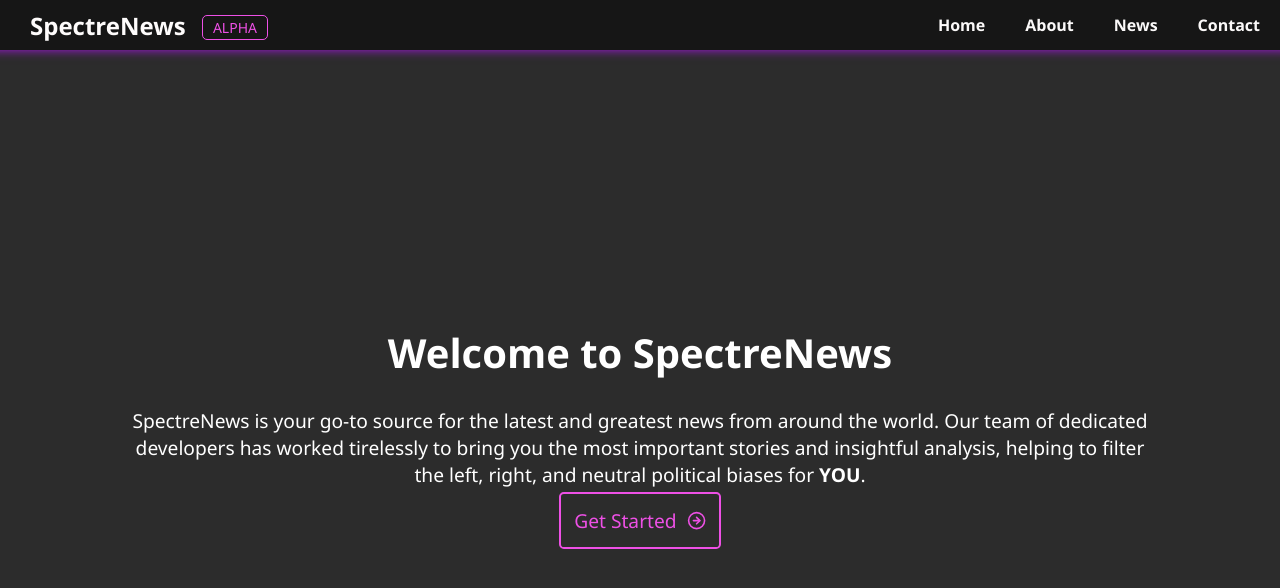
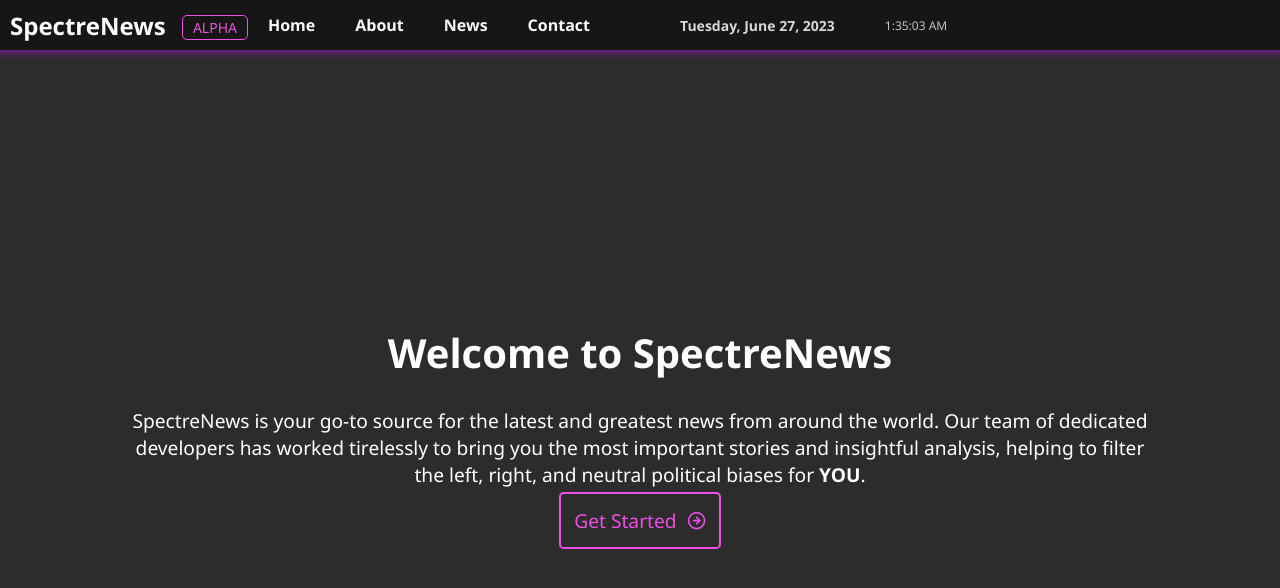
Before and after one commit to FlexTechDev/Spectre-News, a React (Create React App) app in the folder spectre-news/: page / in a window 1280 px wide. Shown: the top 588 px of the page. Built offline with nearby package versions, Linux system fonts and the light colour scheme.

Commit message:
Date and time

```diff
--- a/spectre-news/src/bar/Bar.css
+++ b/spectre-news/src/bar/Bar.css
@@ -5,23 +5,30 @@
   width: 100%;
   background: rgb(22, 22, 22);
   display: flex;
-  justify-content: space-between;
+  justify-content: flex-start; /* Align content to the left */
   align-items: center;
   padding: 0 20px;
   box-shadow: 0 0 10px #a617e4;
-  z-index: 3; /* Add this line */
+  z-index: 3;
 }
 
 .app-name {
-  margin-left: 30px;
+  margin-left: 10px; /* Adjust the margin as needed */
   font-size: 24px;
   font-weight: bold;
   color: rgb(254, 252, 252);
+  text-align: left;
+}
+
+.alpha-logo {
+  margin-left: 10px; /* Adjust the margin as needed */
+  margin-right: 10px; /* Adjust the margin as needed */
 }
 
 .navigation {
   display: flex;
   position: relative;
+  align-items: center;
 }
 
 .nav-link {
@@ -50,7 +57,7 @@
   background-color: white;
   box-shadow: 0px 2px 5px rgba(0, 0, 0, 0.1);
   position: relative;
-  margin-right:30px; /* Add this line */
+  margin-right: 20px;
 }
 
 .search-input {
@@ -83,14 +90,13 @@
   background-color: rgb(22, 22, 22);
   color: #ee50e6;
   font-weight: bold;
-  box-shadow: 0px 8px 16px 0px rgba(0,0,0,0.2);
+  box-shadow: 0px 8px 16px 0px rgba(0, 0, 0, 0.2);
   z-index: 1;
 }
 
-.dropdown-content p{
+.dropdown-content p {
   font-size: 15px;
 }
-
 
 .dropdown:hover .dropdown-content {
   display: block;
@@ -98,11 +104,24 @@
 
 .beta-tag {
   border: 1px solid #ee50e6;
-  color: #ee50e6; /* black text */
-  font-weight: 500; /* bold text */
-  margin-left: 10px; /* space to the left */
-  padding: 2px 10px; /* padding inside the tag */
-  border-radius: 5px; /* rounded corners */
-  font-size: 14px; /* font size smaller than logo text */
-  vertical-align: middle; /* aligns the tag with the logo text */
+  color: #ee50e6;
+  font-weight: 500;
+  margin-left: 10px;
+  padding: 2px 10px;
+  border-radius: 5px;
+  font-size: 14px;
+  vertical-align: middle;
 }
+.date {
+  font-size: 14px;
+  font-weight: bold;
+  color: rgb(217, 214, 214);
+  margin-left: 70px; /* Adjust the value as needed */
+  margin-right: 20px;
+}
+.time {
+  font-size: 12px;
+  color: rgb(199, 194, 194);
+  margin-left: 30px; /* Adjust the value as needed */
+  margin-right: 20px;
+}
--- a/spectre-news/src/bar/Bar.js
+++ b/spectre-news/src/bar/Bar.js
@@ -1,8 +1,32 @@
-import React from "react";
+import React, { useState, useEffect } from "react";
 import "./Bar.css";
 import { Link } from "react-router-dom";
 
-const Bar = ({search, searchQuery, onSearchQueryChange }) => {
+const Bar = ({ search, searchQuery, onSearchQueryChange }) => {
+  const [currentDate, setCurrentDate] = useState("");
+  const [currentTime, setCurrentTime] = useState("");
+
+  useEffect(() => {
+    const updateDateTime = () => {
+      const date = new Date();
+      const options = { weekday: "long", year: "numeric", month: "long", day: "numeric" };
+      const formattedDate = date.toLocaleDateString(undefined, options);
+      const formattedTime = date.toLocaleTimeString();
+      setCurrentDate(formattedDate);
+      setCurrentTime(formattedTime);
+    };
+
+    // Update date and time every second
+    const timer = setInterval(() => {
+      updateDateTime();
+    }, 1000);
+
+    // Clear the timer on component unmount
+    return () => {
+      clearInterval(timer);
+    };
+  }, []);
+
   const handleKeyPress = (event) => {
     if (event.key === "Enter") {
       performSearch();
@@ -13,18 +37,22 @@ const Bar = ({search, searchQuery, onSearchQueryChange }) => {
     onSearchQueryChange(searchQuery);
   };
 
-  if(search){
+  if (search) {
     return (
       <div className="bar-container">
-      <div className="app-name"> {/* Add onClick handler here */}
-        SpectreNews <span className="beta-tag">ALPHA</span> {/* Added BETA tag here */}
+        <div className="app-name">
+          SpectreNews <span className="beta-tag">ALPHA</span>
         </div>
         <div className="navigation">
-      <Link to="/" className="nav-link">Home</Link>
+          <Link to="/" className="nav-link">
+            Home
+          </Link>
           <div className="dropdown">
             <a className="nav-link">About</a>
             <div className="dropdown-content">
-          <p>SpectreNews is a news aggregator that filters news based on political bias using the power of OPENAI GPT-4 Technology. Use the slider to filter Right, Left, or Neutral, News media</p>
+              <p>
+                SpectreNews is a news aggregator that filters news based on political bias using the power of OPENAI GPT-4 Technology. Use the slider to filter Right, Left, or Neutral, News media
+              </p>
             </div>
           </div>
           <Link to="/news" className="nav-link">
@@ -44,22 +72,25 @@ const Bar = ({search, searchQuery, onSearchQueryChange }) => {
             onKeyPress={handleKeyPress}
           />
         </div>
+        <span className="date">{currentDate}</span>
+        <span className="time">{currentTime}</span>
       </div>
     );
-  }
-  else{
+  } else {
     return (
       <div className="bar-container">
-        <div className="app-name"> {/* Add onClick handler here */}
-          SpectreNews <span className="beta-tag">ALPHA</span> {/* Added BETA tag here */}
+        <div className="app-name">
+          SpectreNews <span className="beta-tag">ALPHA</span>
         </div>
         <div className="navigation">
-        <Link to="/" className="nav-link">Home</Link>
+          <Link to="/" className="nav-link">
+            Home
+          </Link>
           <div className="dropdown">
             <a className="nav-link">About</a>
             <div className="dropdown-content">
               <p>
-              SpectreNews is a news aggregator that filters news based on political bias using a custom made neural network. Use the slider to filter Right, Left, or Neutral, News media
+                SpectreNews is a news aggregator that filters news based on political bias using a custom-made neural network. Use the slider to filter Right, Left, or Neutral, News media
               </p>
             </div>
           </div>
@@ -70,6 +101,8 @@ const Bar = ({search, searchQuery, onSearchQueryChange }) => {
             Contact
           </Link>
         </div>
+        <span className="date">{currentDate}</span>
+        <span className="time">{currentTime}</span>
       </div>
     );
   }
--- /dev/null
+++ b/spectre-news/webpack.config.js
@@ -0,0 +1,16 @@
+module.exports = {
+    //...
+    resolve: {
+        fallback: {
+            "http": require.resolve("stream-http"),
+            "https": require.resolve("https-browserify"),
+            "util": require.resolve("util/"),
+            "zlib": require.resolve("browserify-zlib"),
+            "stream": require.resolve("stream-browserify"),
+            "url": require.resolve("url/"),
+            "assert": require.resolve("assert/"),
+            "buffer": require.resolve("buffer/"),
+            "timers": require.resolve("timers-browserify")
+        }
+    }
+ };
```
Lines whose indentation alone changed are shown as unchanged.
